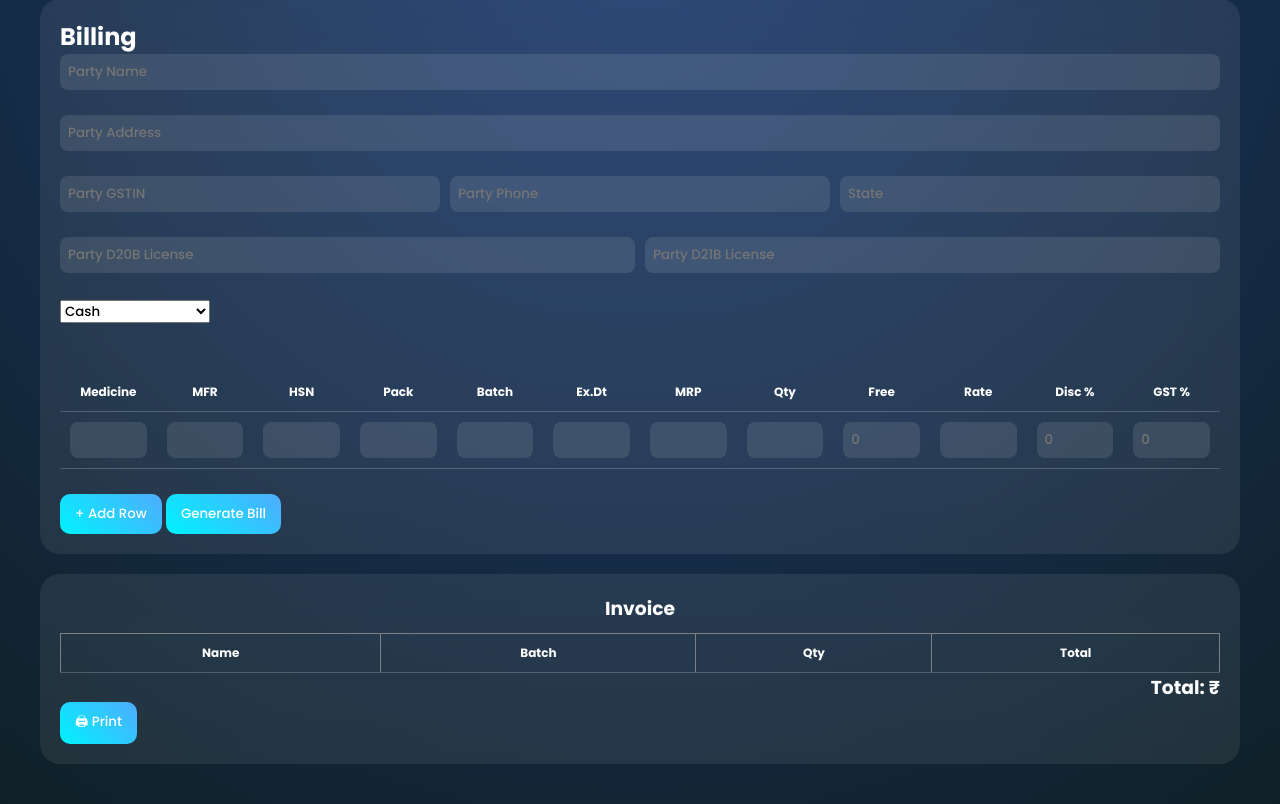
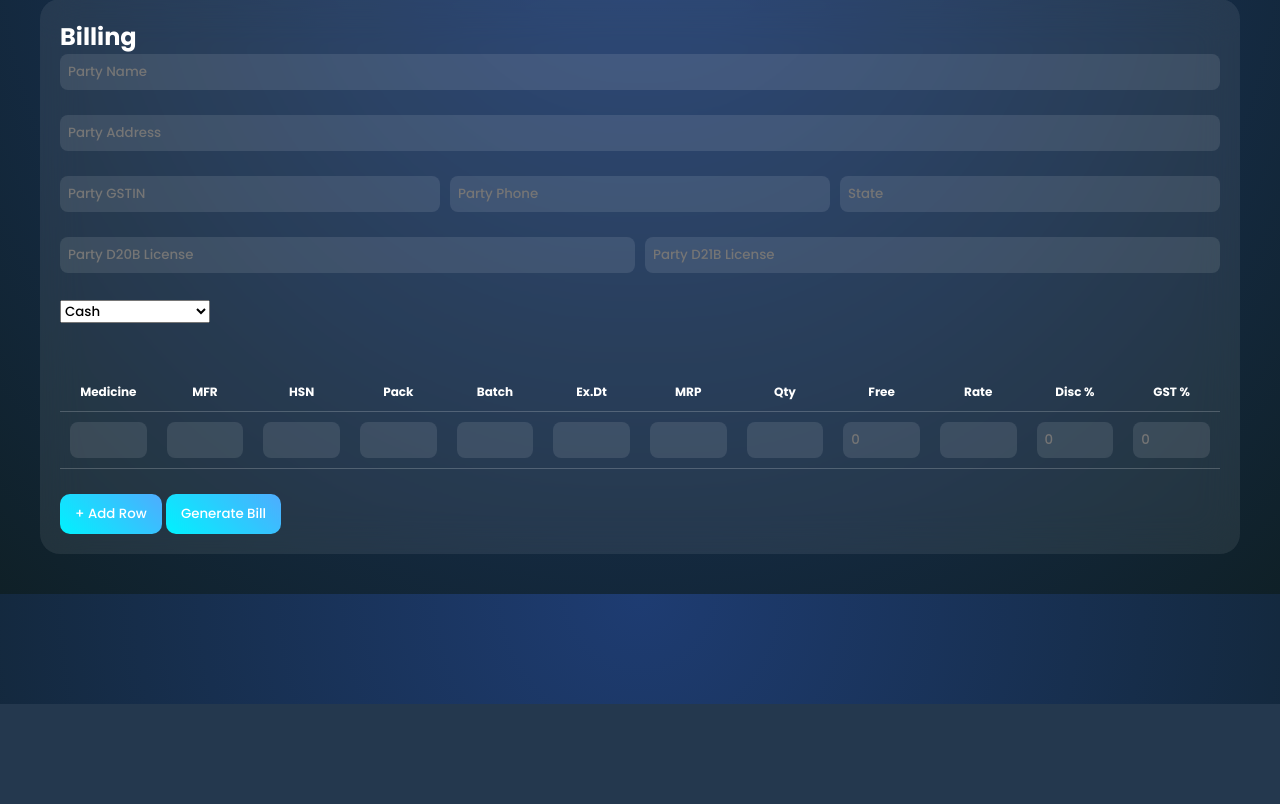
Before and after one commit to Sadiyamd029/pharma-billing, a Flask app: page /billing in a window 1280 px wide. Shown: the part 96-900 px from the top of the page. After the commit the page ends 800 px from the top, so only its background shows below. Run offline with Flask 3, Linux system fonts and the light colour scheme; a user stored in the database is signed in; data that the repository does not hold is empty; some libraries are stand-ins or nearby versions.

Commit message:
remove unused inline invoice preview from billing page

```diff
--- a/templates/index.html
+++ b/templates/index.html
@@ -19,13 +19,6 @@ th {
 
 td input {
     min-width: 60px;
-}
-
-@media print {
-    body { background: white !important; color: black !important; }
-    .navbar, button, a { display: none !important; }
-    #invoice { display: block; width: 100%; margin: 0; padding: 0; }
-    .card { box-shadow: none; background: white; }
 }
 </style>
 
@@ -90,34 +83,6 @@ td input {
 <button type="submit">Generate Bill</button>
 
 </form>
-</div>
-
-<!-- ✅ INVOICE SECTION -->
-<div class="card" id="invoice">
-<h3 style="text-align:center;">Invoice</h3>
-
-<table border="1">
-<tr>
-<th>Name</th>
-<th>Batch</th>
-<th>Qty</th>
-<th>Total</th>
-</tr>
-
-{% for i in items %}
-<tr>
-<td>{{ i.name }}</td>
-<td>{{ i.batch }}</td>
-<td>{{ i.qty }}</td>
-<td>{{ i.amount }}</td>
-</tr>
-{% endfor %}
-
-</table>
-
-<h3 style="text-align:right;">Total: ₹{{ total }}</h3>
-
-<button onclick="window.print()">🖨 Print</button>
 </div>
 
 <script>
```
